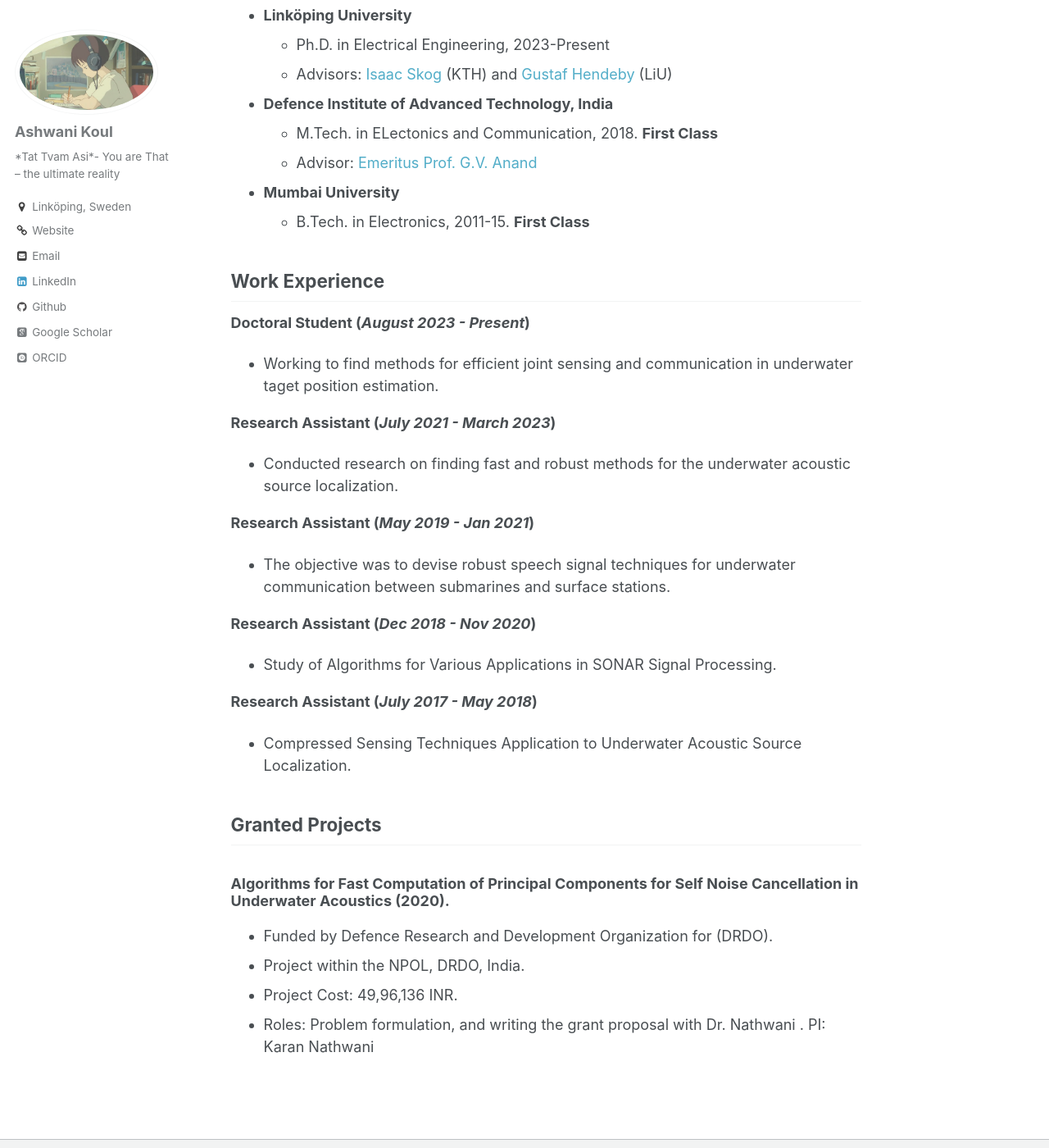
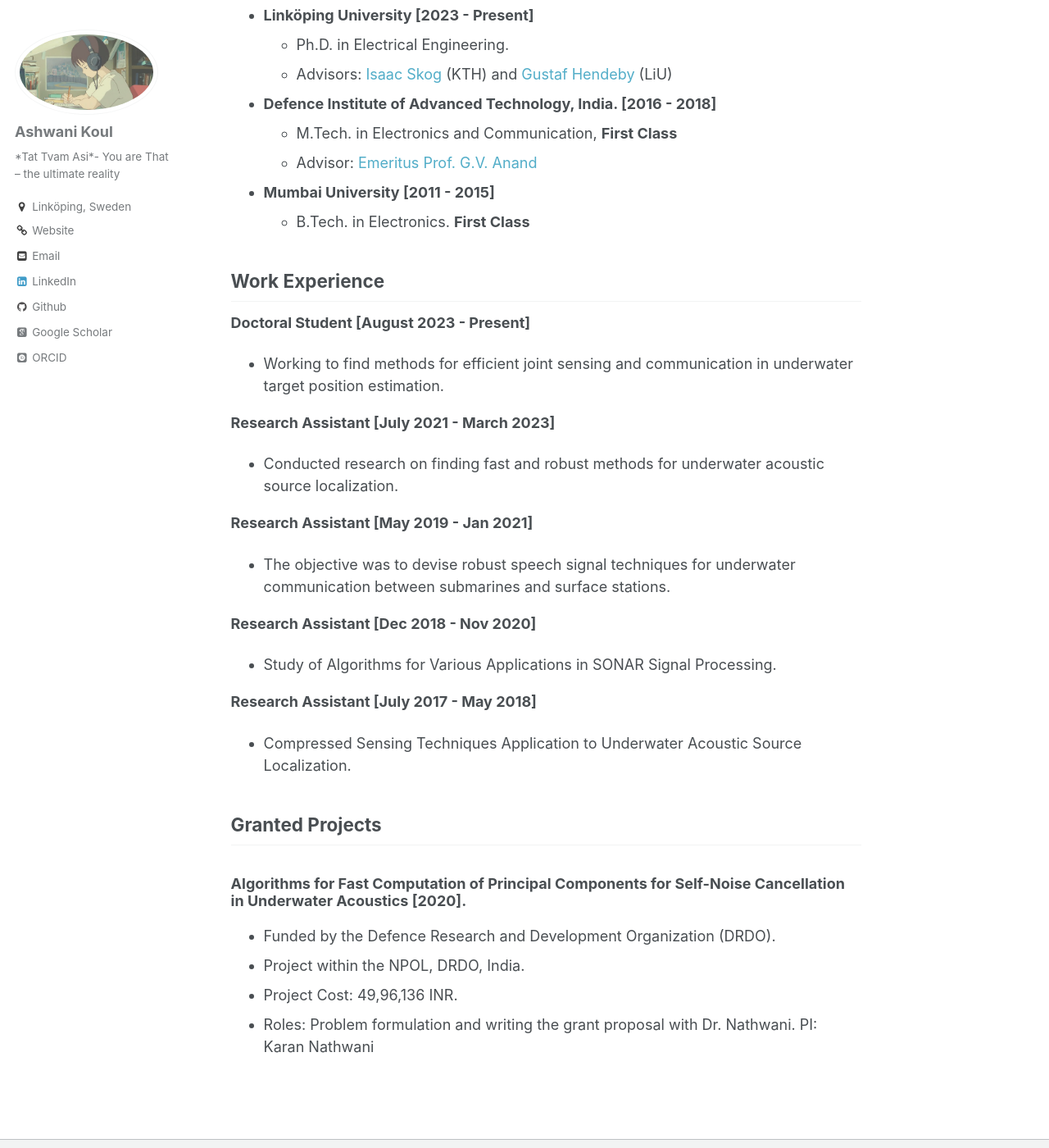
Before and after one commit to ASHKoul/ASHKoul.github.io, a Jekyll site: the page built from _pages/cv.md, in a window 1280 px wide and 1400 px high, scrolled down 263 px. Shown: the whole window at 82% size. Built offline with Jekyll 4.4.1, drawn with Linux system fonts in a browser that asks for light colours; some web fonts are replaced.

Commit message:
Update cv.md

```diff
--- a/_pages/cv.md
+++ b/_pages/cv.md
@@ -58,42 +58,42 @@ redirect_from:
 [//]: # (<img src="https://williamlwj.github.io/About/images/purdue.jpg" alt="Purdue" width="100"/> <img src="https://williamlwj.github.io/About/images/CUHK.jpg" alt="CUHK" width="100"/><img src="https://williamlwj.github.io/About/images/upenn.png" alt="Upenn" width="100"/><img src="https://williamlwj.github.io/About/images/sensetime.jpg" alt="Sensetime" width="100"/>)
 
 ## Education ##
-* **Linköping University**
-  * Ph.D. in Electrical Engineering, 2023-Present
+* **Linköping University [2023 - Present]**
+  * Ph.D. in Electrical Engineering.
   * Advisors: [Isaac Skog](https://www.kth.se/profile/skog?l=sv) (KTH) and [Gustaf Hendeby](https://www.hendeby.se/) (LiU)
 
-* **Defence Institute of Advanced Technology, India**
-  * M.Tech. in ELectonics and Communication, 2018. **First Class**
+* **Defence Institute of Advanced Technology, India. [2016 - 2018]**
+  * M.Tech. in Electronics and Communication, **First Class**
   * Advisor: [Emeritus Prof. G.V. Anand](https://ieeexplore.ieee.org/author/37298180400)
 
 
-* **Mumbai University**
-  * B.Tech. in Electronics, 2011-15. **First Class**
+* **Mumbai University [2011 - 2015]**
+  * B.Tech. in Electronics. **First Class**
 
 
 
 ## Work Experience
-**Doctoral Student (_August 2023 - Present_)**
-- Working to find methods for efficient joint sensing and communication in underwater taget position estimation.
+**Doctoral Student [August 2023 - Present]**
+- Working to find methods for efficient joint sensing and communication in underwater target position estimation.
 
-**Research Assistant (_July 2021 - March 2023_)**
-- Conducted research on finding fast and robust methods for the underwater acoustic source localization.
+**Research Assistant [July 2021 - March 2023]**
+- Conducted research on finding fast and robust methods for underwater acoustic source localization.
 
-**Research Assistant (_May 2019 - Jan 2021_)**
+**Research Assistant [May 2019 - Jan 2021]**
 - The objective was to devise robust speech signal techniques for underwater communication between submarines and surface stations.
 
-**Research Assistant (_Dec 2018 - Nov 2020_)**
+**Research Assistant [Dec 2018 - Nov 2020]**
 - Study of Algorithms for Various Applications in SONAR Signal Processing.
 
-**Research Assistant (_July 2017 - May 2018_)**
+**Research Assistant [July 2017 - May 2018]**
 - Compressed Sensing Techniques Application to Underwater Acoustic Source Localization.
 
 ## Granted Projects
-### Algorithms for Fast Computation of Principal Components for Self Noise Cancellation in Underwater Acoustics (2020).
-- Funded by  Defence Research and Development Organization for (DRDO).
+### Algorithms for Fast Computation of Principal Components for Self-Noise Cancellation in Underwater Acoustics [2020].
+- Funded by  the Defence Research and Development Organization (DRDO).
 - Project within the NPOL, DRDO, India.
 - Project Cost: 49,96,136 INR.
-- Roles: Problem formulation, and writing the grant proposal with Dr. Nathwani . PI: Karan Nathwani
+- Roles: Problem formulation and writing the grant proposal with Dr. Nathwani. PI: Karan Nathwani
 
 
 
```
